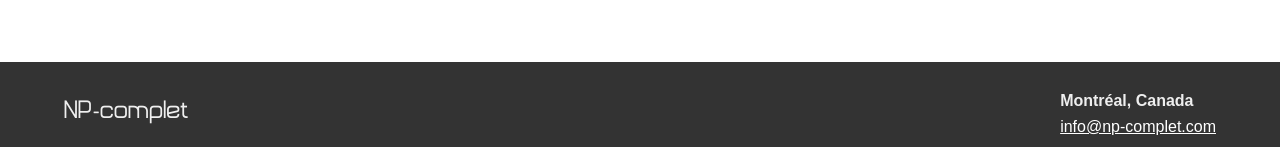
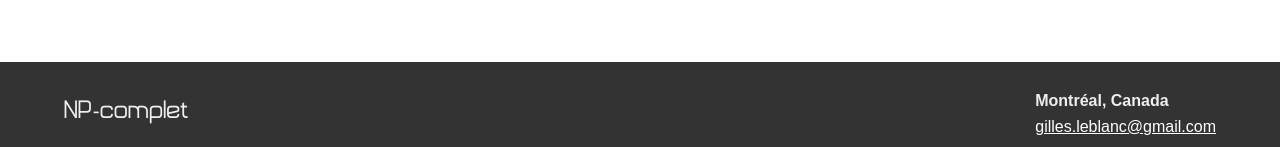
Before and after one commit to gilles-leblanc/npcomplet, a Jekyll site: the page built from index.html, in a window 1280 px wide and 900 px high, scrolled down 2186 px. Shown: the part 750-897 px from the top of the window. Built offline with Jekyll 4.4.1, drawn with Linux system fonts in a browser that asks for light colours; nearby versions of some CDN libraries.

Commit message:
Update footer.html

```diff
--- a/_includes/footer.html
+++ b/_includes/footer.html
@@ -4,6 +4,6 @@
     </span>
     <span id="contact-info">
       <h4>Montréal, Canada</h4>
-      <a title="info@np-complet.com" href="mailto:info@np-complet.com">info@np-complet.com</a>
+      <a title="gilles.leblanc@gmail.com" href="mailto:gilles.leblanc@gmail.com">gilles.leblanc@gmail.com</a>
     </span>
 </div>
```
